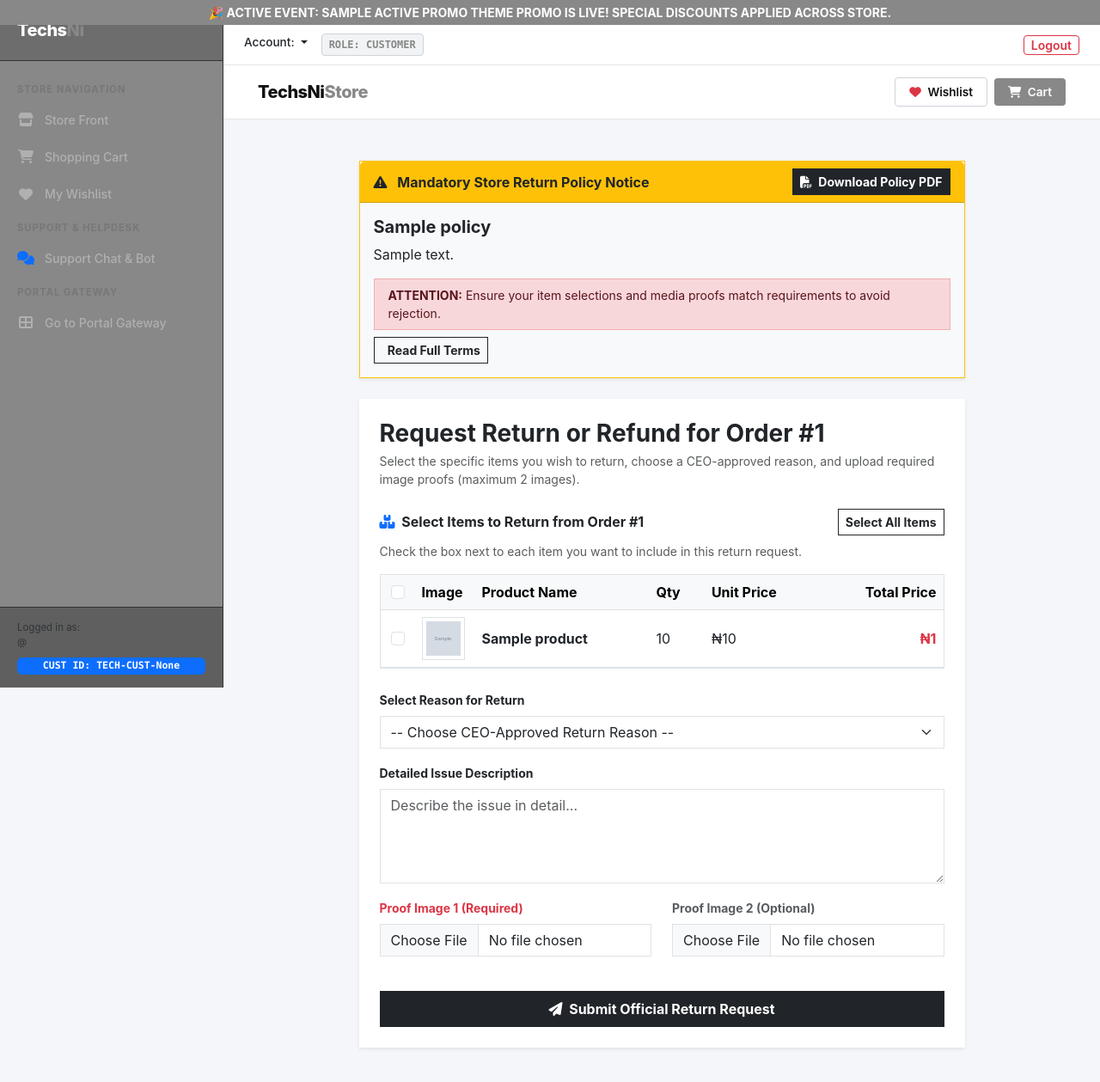
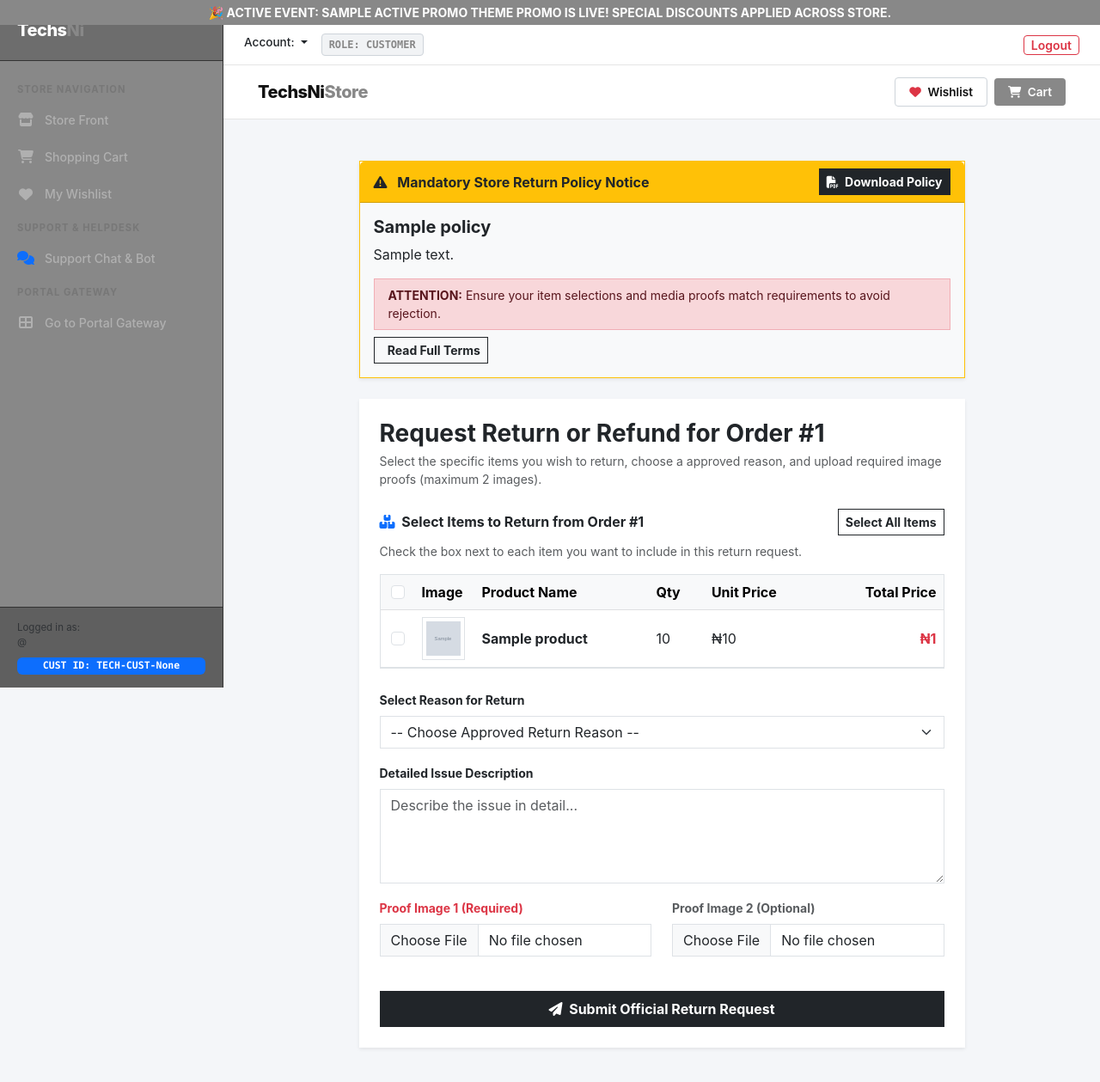
Before and after one commit to fortuneibrahim1/TechsNi, a Django app: template store/templates/store/request_refund.html in a window 1280 px wide. Shown: the top 1259 px of the page at 86% size. Run offline with Django 5.2, Linux system fonts and the light colour scheme; the template is opened without the code that fills it: most values are stand-ins (such as "Sample title", 1, 10 or a date in 2020); grey boxes marked "Sample" are stand-in pictures.

Commit message:
Update refund request form language and labels

```diff
--- a/store/templates/store/request_refund.html
+++ b/store/templates/store/request_refund.html
@@ -13,7 +13,7 @@
                     <span><i class="fas fa-exclamation-triangle me-2"></i> Mandatory Store Return Policy Notice</span>
                     {% if policy.policy_document %}
                         <a href="{{ policy.policy_document.url }}" target="_blank" class="btn btn-sm btn-dark fw-bold rounded-0">
-                            <i class="fas fa-file-pdf me-1"></i> Download Policy PDF
+                            <i class="fas fa-file-pdf me-1"></i> Download Policy
                         </a>
                     {% endif %}
                 </div>
@@ -39,7 +39,7 @@
             <!-- REFUND REQUEST FORM CARD -->
             <div class="card shadow-sm border-0 rounded-0 p-4 bg-white">
                 <h3 class="fw-bold mb-1">Request Return or Refund for Order #{{ order.id }}</h3>
-                <p class="text-muted small mb-4">Select the specific items you wish to return, choose a CEO-approved reason, and upload required image proofs (maximum 2 images).</p>
+                <p class="text-muted small mb-4">Select the specific items you wish to return, choose a approved reason, and upload required image proofs (maximum 2 images).</p>
 
                 <form method="POST" enctype="multipart/form-data">
                     {% csrf_token %}
@@ -98,7 +98,7 @@
                     <div class="mb-3">
                         <label class="form-label fw-bold small">Select Reason for Return</label>
                         <select name="reason_id" class="form-select rounded-0" required>
-                            <option value="" selected disabled>-- Choose CEO-Approved Return Reason --</option>
+                            <option value="" selected disabled>-- Choose Approved Return Reason --</option>
                             {% for reason in refund_reasons %}
                                 <option value="{{ reason.id }}">{{ reason.reason_text }}</option>
                             {% empty %}
```
